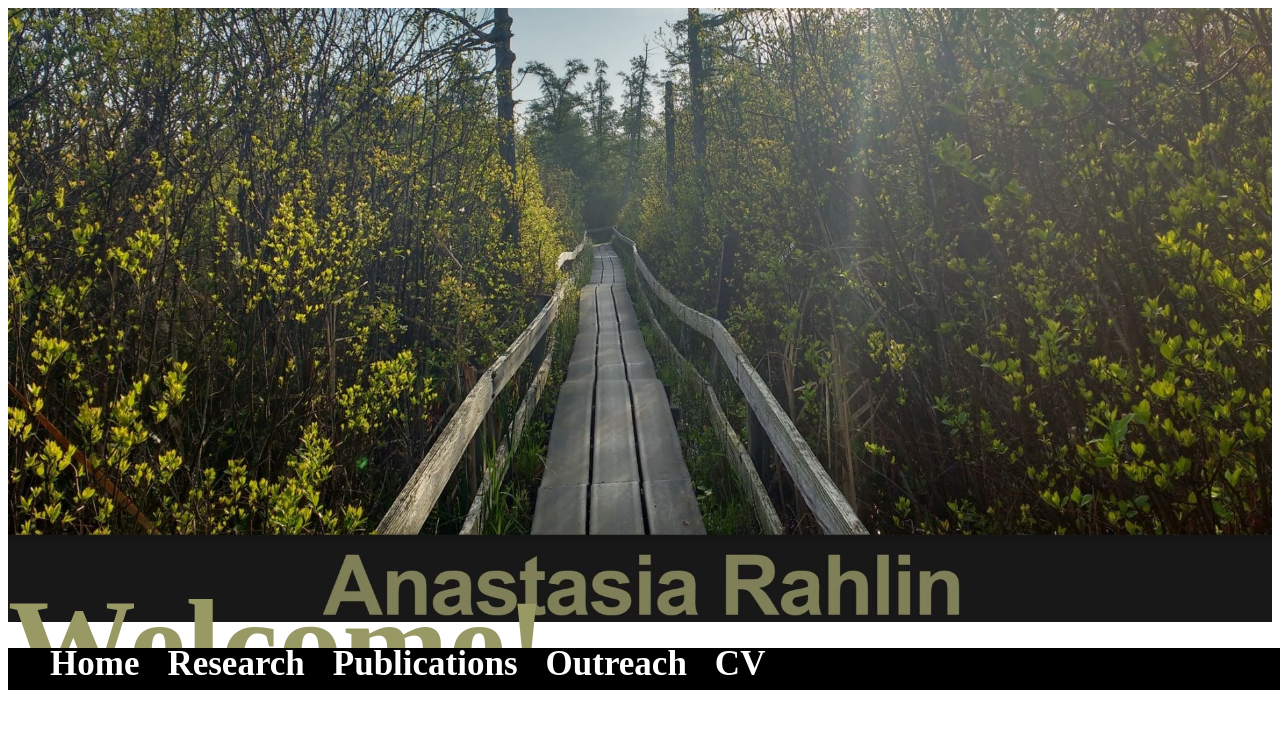
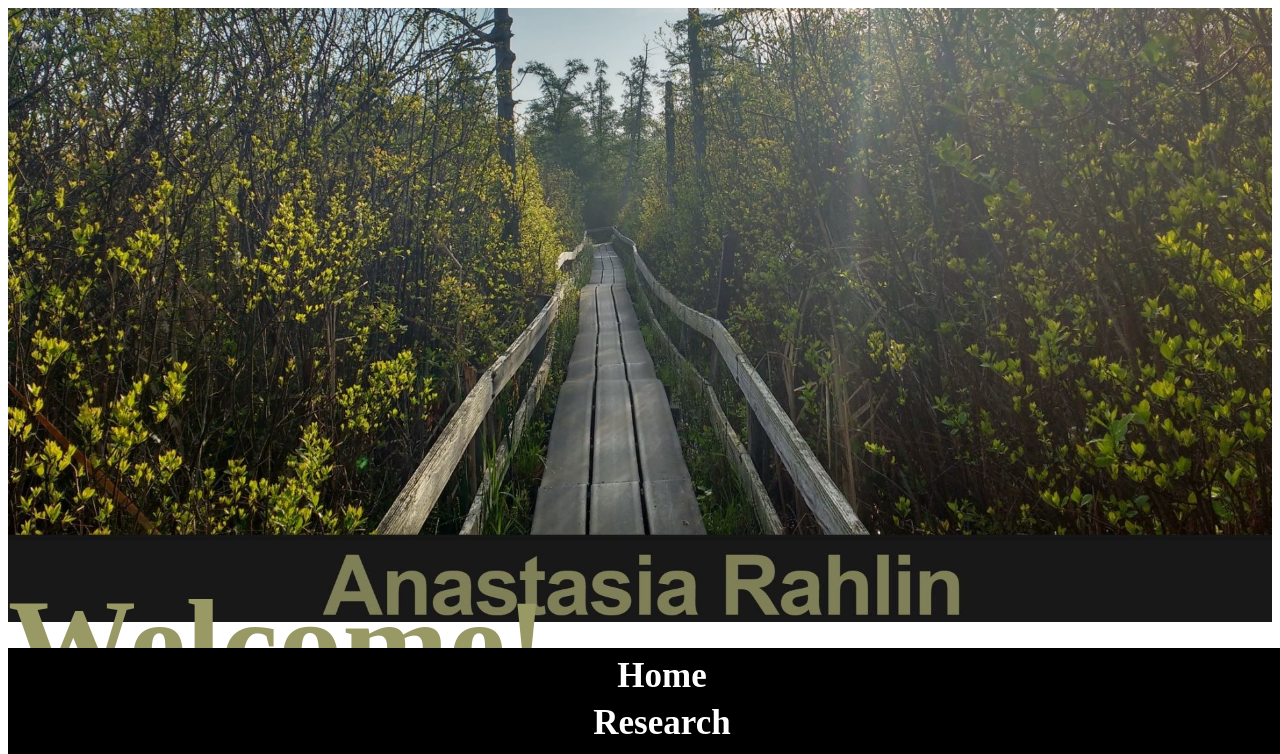
Before and after one commit to anarahlin/anarahlin.github.io, a Jekyll site: the page built from index.html, in a window 1280 px wide. Shown: the top 754 px of the page. Built offline with Jekyll 4.4.1, drawn with Linux system fonts in a browser that asks for light colours; nearby versions of some CDN libraries; the list of posts is cut into pages by our own code; comment, search, counter and statistics services are not loaded.

Commit message:
Update nav.html

```diff
--- a/_includes/nav.html
+++ b/_includes/nav.html
@@ -110,12 +110,12 @@ h8{
   display: block;
   color: #f2f2f2;
   text-align: center;
-  margin-top: -5px;  /* can change this if it's too big */
+  margin-top: 0px;  /* can change this if it's too big */
   margin-bottom: 5px;
   padding: 1px 14px;
   text-decoration: none;
   font-size: 20px;
-  /*width: 14.28%; /* five equal-width links, 20% */
+  width: 100%; /* five equal-width links, 20% */
 }
 
 /* Add a background color on mouse-over */
```
